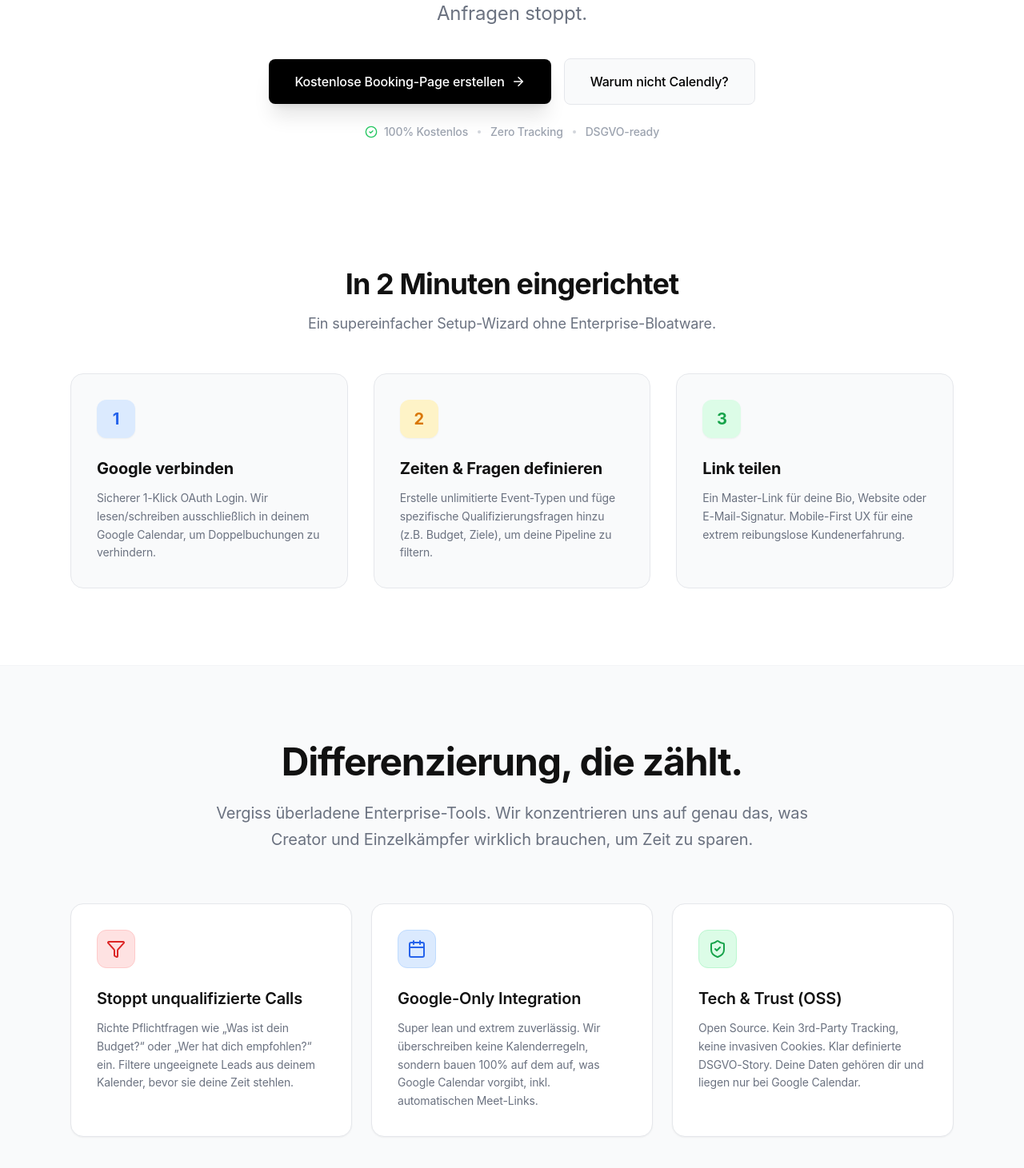
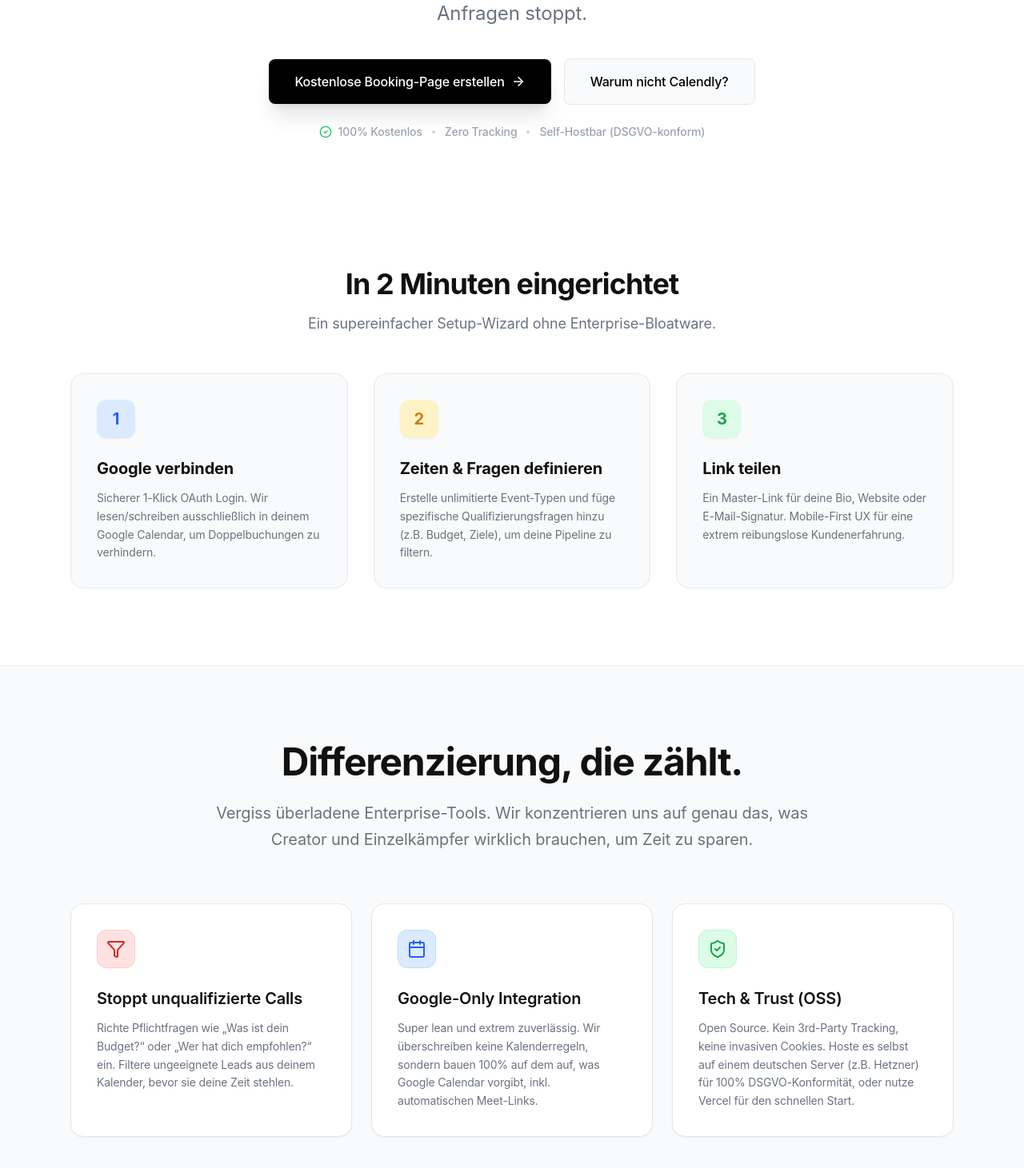
Before and after one commit to minimalmerlin/2bookurmeeting, a Next.js app: page / in a window 1280 px wide. Shown: the part 557-2018 px from the top of the page at 80% size. Built offline with nearby package versions, Linux system fonts and the light colour scheme; no server answers.

Commit message:
fix: clarify dsgvo and improve login cta

```diff
--- a/app/page.tsx
+++ b/app/page.tsx
@@ -84,7 +84,7 @@ export default function Home() {
           <div className="w-1 h-1 rounded-full bg-gray-300 mx-1"></div>
           Zero Tracking
           <div className="w-1 h-1 rounded-full bg-gray-300 mx-1"></div>
-          DSGVO-ready
+          Self-Hostbar (DSGVO-konform)
         </p>
       </section>
 
@@ -149,7 +149,7 @@ export default function Home() {
               </div>
               <h3 className="font-semibold text-xl mb-3">Tech & Trust (OSS)</h3>
               <p className="text-gray-500 dark:text-gray-400 leading-relaxed text-sm">
-                Open Source. Kein 3rd-Party Tracking, keine invasiven Cookies. Klar definierte DSGVO-Story. Deine Daten gehören dir und liegen nur bei Google Calendar.
+                Open Source. Kein 3rd-Party Tracking, keine invasiven Cookies. Hoste es selbst auf einem deutschen Server (z.B. Hetzner) für 100% DSGVO-Konformität, oder nutze Vercel für den schnellen Start.
               </p>
             </div>
           </div>
```
